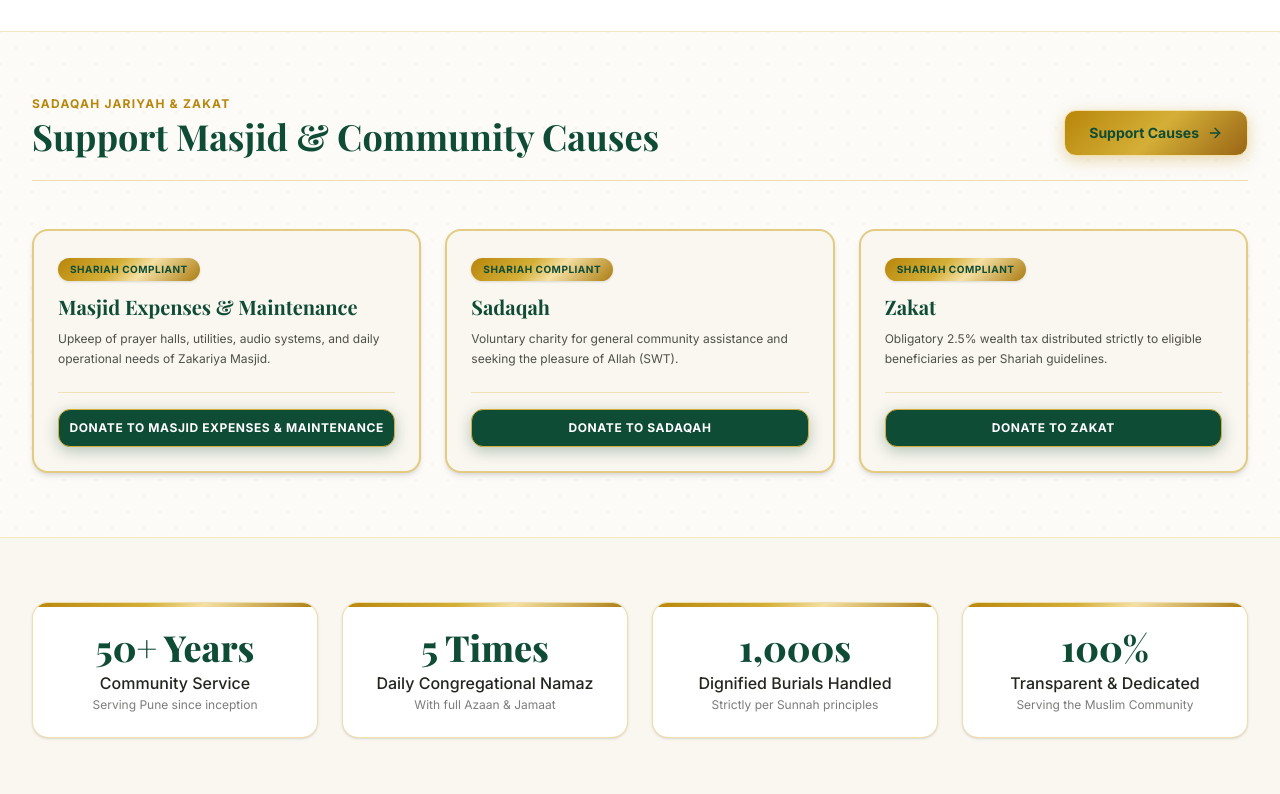
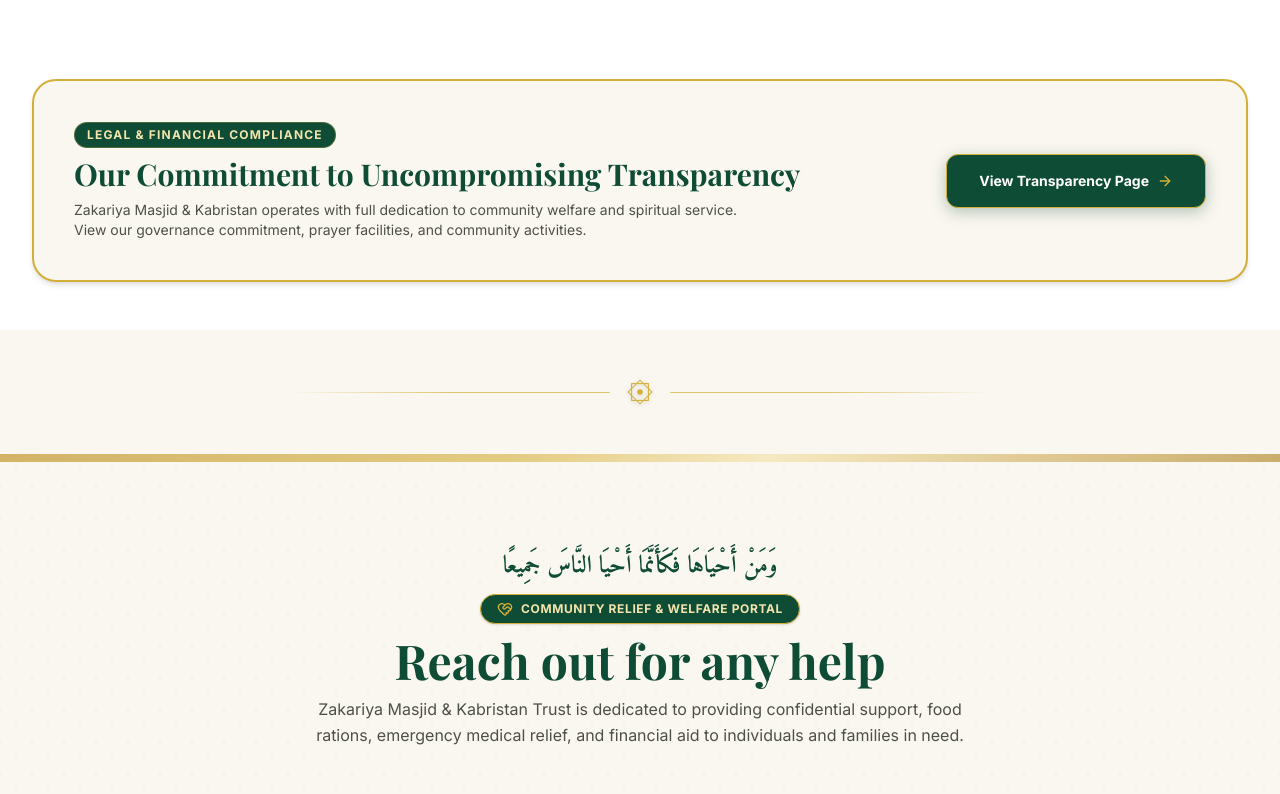
Before and after one commit to waterlemondigital/zakariyamasjid, a React (Vite) app in the folder frontend/: page / in a window 1280 px wide. Shown: the part 8320-9114 px from the top of the page. Built offline with nearby package versions, Linux system fonts and the light colour scheme; a web font is replaced by a local one.

Commit message:
Remove Donation Categories preview and Stats banner sections from Home page

```diff
--- a/frontend/src/pages/Home.tsx
+++ b/frontend/src/pages/Home.tsx
@@ -4,10 +4,8 @@
 import { SectionDivider } from '../components/SectionDivider';
 import { ArchFrame } from '../components/ArchFrame';
 import { TrustBadge } from '../components/TrustBadge';
-import { StatCounter } from '../components/StatCounter';
 import { MapEmbed } from '../components/MapEmbed';
 import { CTASection } from '../components/CTASection';
-import { donationCategoriesList } from '../components/DonationForm';
 import { DailyVerseWidget } from '../components/DailyVerseWidget';
 import { HomePrayerWidget } from '../components/HomePrayerWidget';
 import { JanazahQuickBar } from '../components/JanazahQuickBar';
@@ -311,66 +309,7 @@
         </div>
       </section>
 
-      {/* 12. Donation Categories Preview */}
-      <section className="py-16 bg-white text-[#22261F] relative overflow-hidden border-t border-b border-[#D4AF37]/30">
-        <div className="absolute inset-0 islamic-pattern-subtle opacity-40"></div>
 
-        <div className="max-w-7xl mx-auto px-4 sm:px-6 lg:px-8 relative z-10">
-          <div className="flex flex-col md:flex-row md:items-end justify-between mb-12 gap-4 border-b border-[#D4AF37]/40 pb-6">
-            <div>
-              <span className="text-xs font-bold uppercase tracking-widest text-[#B8860B] block mb-1">
-                Sadaqah Jariyah &amp; Zakat
-              </span>
-              <h2 className="font-serif text-3xl md:text-4xl font-bold text-[#0F4C36]">
-                Support Masjid &amp; Community Causes
-              </h2>
-            </div>
-            <Link
-              to="/donate"
-              className="btn-islamic-gold px-6 py-3 rounded-xl font-bold text-sm inline-flex items-center gap-2 self-start md:self-auto shadow-md hover:shadow-lg"
-            >
-              Support Causes <ArrowRight className="w-4 h-4" />
-            </Link>
-          </div>
-
-          <div className="grid grid-cols-1 sm:grid-cols-3 gap-6">
-            {donationCategoriesList.slice(0, 3).map((cat) => (
-              <div
-                key={cat.id}
-                className="bg-[#FAF7F0] text-[#22261F] p-6 rounded-2xl border-2 border-[#D4AF37]/60 shadow-md hover:shadow-xl flex flex-col justify-between hover:-translate-y-1 transition-all"
-              >
-                <div>
-                  <span className="text-[10px] font-extrabold uppercase tracking-wider text-[#0F4C36] gold-gradient-bg px-3 py-1 rounded-full mb-3 inline-block shadow-sm">
-                    Shariah Compliant
-                  </span>
-                  <h3 className="font-serif font-bold text-xl text-[#0F4C36] mb-2">{cat.title}</h3>
-                  <p className="text-xs text-[#22261F]/80 leading-relaxed">{cat.description}</p>
-                </div>
-                <div className="mt-6 pt-4 border-t border-[#D4AF37]/30">
-                  <Link
-                    to={`/donate?category=${cat.id}`}
-                    className="btn-islamic-green w-full py-2.5 rounded-xl font-bold text-xs uppercase tracking-wider text-center block shadow-sm hover:shadow-md"
-                  >
-                    Donate to {cat.title}
-                  </Link>
-                </div>
-              </div>
-            ))}
-          </div>
-        </div>
-      </section>
-
-      {/* 13. Stats Banner */}
-      <section className="py-16 bg-[#FAF7F0]">
-        <div className="max-w-7xl mx-auto px-4 sm:px-6 lg:px-8">
-          <div className="grid grid-cols-2 lg:grid-cols-4 gap-6">
-            <StatCounter value="50+ Years" label="Community Service" sublabel="Serving Pune since inception" />
-            <StatCounter value="5 Times" label="Daily Congregational Namaz" sublabel="With full Azaan & Jamaat" />
-            <StatCounter value="1,000s" label="Dignified Burials Handled" sublabel="Strictly per Sunnah principles" />
-            <StatCounter value="100%" label="Transparent & Dedicated" sublabel="Serving the Muslim Community" />
-          </div>
-        </div>
-      </section>
 
       {/* 14. Transparency Callout Banner */}
       <section className="py-12 bg-white">
```
